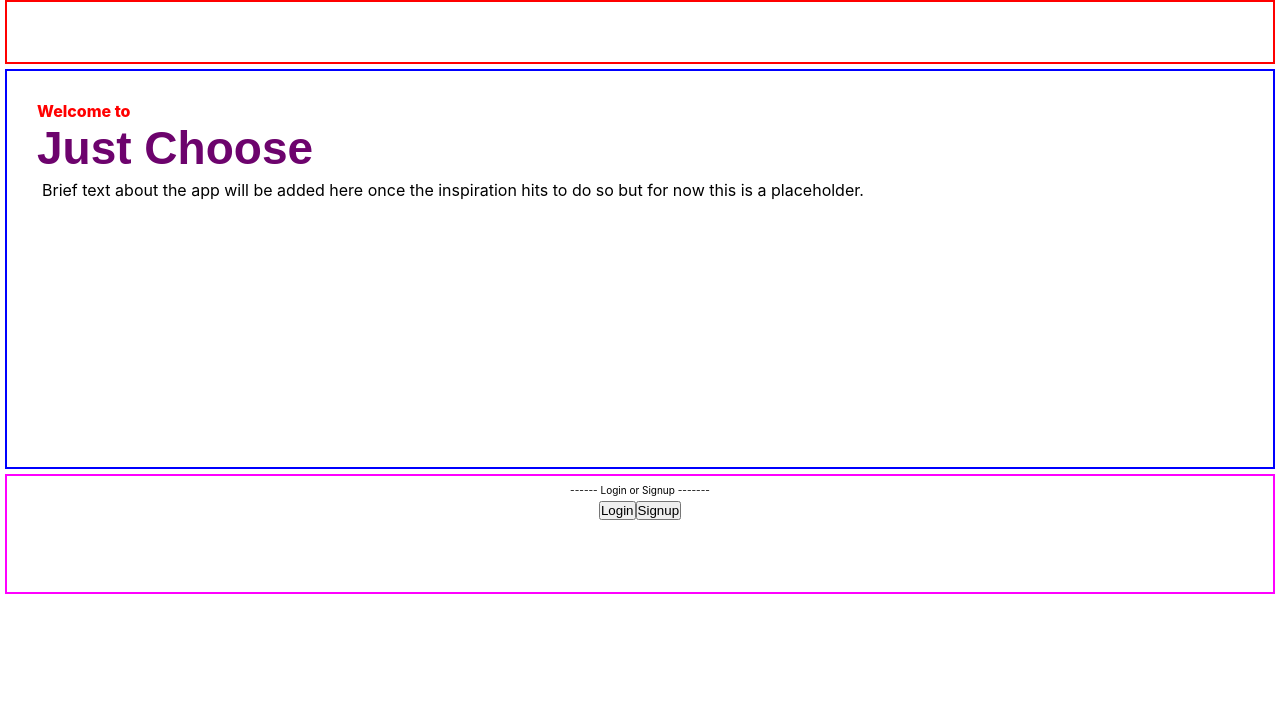
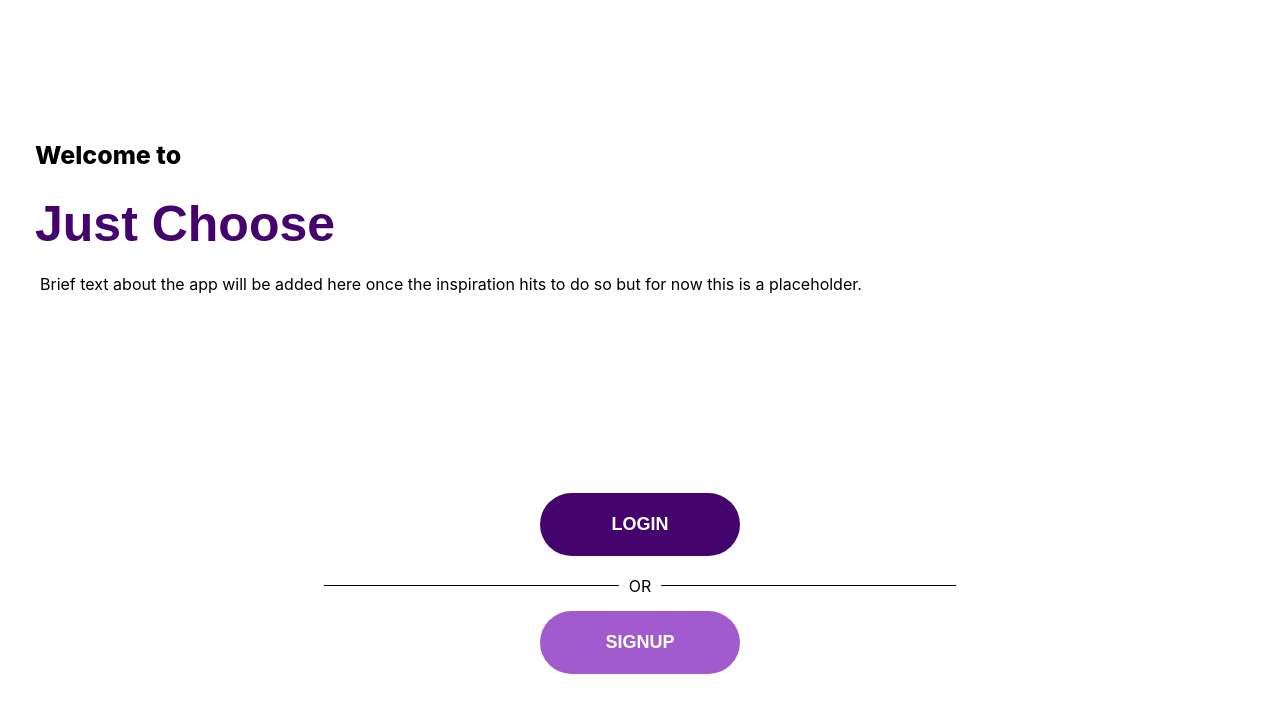
Before and after one commit to williamyap90/fe-just-choose, a React (Create React App) app: page / in a window 1280 px wide. Shown: the top 712 px of the page. Built offline with nearby package versions, Linux system fonts and the light colour scheme; a web font is replaced by a local one.

Commit message:
add app styling

```diff
--- a/src/CSS/App.css
+++ b/src/CSS/App.css
@@ -25,10 +25,10 @@ html {
     --fs-header: 4.6rem;
 
     /* Colours */
-    --clr-primary: #6d036d;
-    --clr-secondary: #996199;
-    --clr-light: #fff;
-    --clr-dark: rgb(33, 33, 33);
+    --clr-primary: #44036d;
+    --clr-secondary: #a25bce;
+    --clr-light: rgb(198, 198, 198);
+    --clr-dark: rgb(58, 58, 58);
 }
 .App {
     margin: 0 0.5rem;
@@ -36,16 +36,12 @@ html {
 
 /* Header */
 .header-container {
-    border: 2px solid red;
     min-height: 8vh;
 }
 
 /* Welcome section */
 .welcome-intro {
     text-align: left;
-    border-color: blue;
-    border-width: 2px;
-    border-style: solid;
     min-height: 50vh;
     padding: 3em;
     margin-top: 0.5rem;
@@ -54,33 +50,210 @@ html {
 
 .welcome-intro--intro {
     font-weight: var(--fw-bold);
-    font-size: var(--fs-regular);
-    color: red;
+    font-size: 2.5rem;
+    margin: 1em 0;
 }
 .welcome-intro--header {
     color: var(--clr-primary);
     font-family: var(--ff-primary);
-    font-size: var(--fs-header);
-    font-weight: var(--fw-bold);
+    font-size: 5rem;
+    font-weight: 900;
 }
-
 .welcome-intro--text {
+    margin: 1em 0;
     padding: 0.5rem;
     font-size: var(--fs-regular);
 }
 
-/*  */
-.HeaderLoginSetup {
+/* User section */
+.welcome-intro--user {
+    display: flex;
+    flex-direction: column;
     text-align: center;
-    border-color: rgb(255, 0, 255);
-    border-width: 2px;
-    border-style: solid;
     min-height: 15vh;
     padding: 0.25rem;
     margin-top: 0.5rem;
     margin-bottom: 0.5rem;
 }
+.welcome-intro--user-loggedin {
+    display: flex;
+    flex-direction: column;
+    align-items: center;
+    justify-content: space-around;
+    min-height: 22vh;
+}
+.welcome-intro--divider {
+    align-self: center;
+    width: 50%;
+    height: 10px;
+    border-bottom: 1px solid black;
+    text-align: center;
+    margin: 2em 0;
+    margin-bottom: 2.5em;
+}
+.welcome-intro--divider-text {
+    font-size: var(--fs-regular);
+    background-color: #ffffff;
+    padding: 0 10px;
+}
+.page-header-login {
+    margin-top: 1.5em;
+}
+.login-form {
+    display: flex;
+    flex-direction: column;
+    margin-top: 5em;
+    height: 50vh;
+    justify-content: space-around;
+}
 
-.HeaderLoginText {
-    padding: 0.5rem;
+.primary-button {
+    background-color: var(--clr-primary);
+    border-radius: 3em;
+    border: solid 1px transparent;
+    color: #fff;
+    font-size: 1.8em;
+    cursor: pointer;
+    width: 200px;
+    height: 3.5em;
+    font-weight: 700;
+    text-transform: uppercase;
+    transition: all 0.1s ease-in-out;
 }
+.primary-button:hover {
+    background-color: transparent;
+    border-color: var(--clr-primary);
+    color: var(--clr-primary);
+    transition: all 0.1s ease-in-out;
+}
+.secondary-button {
+    background-color: var(--clr-secondary);
+    border-radius: 3em;
+    border: solid 1px transparent;
+    color: #fff;
+    font-size: 1.8em;
+    cursor: pointer;
+    width: 200px;
+    height: 3.5em;
+    font-weight: 700;
+    text-transform: uppercase;
+    transition: all 0.1s ease-in-out;
+}
+.secondary-button:hover {
+    background-color: transparent;
+    border-color: var(--clr-secondary);
+    color: var(--clr-secondary);
+    transition: all 0.1s ease-in-out;
+}
+/* Reusable components */
+.page-header {
+    font-size: var(--fs-header);
+    color: var(--clr-primary);
+    font-family: var(--ff-primary);
+    text-align: left;
+    margin-left: 0.5em;
+}
+.input-label {
+    text-align: left;
+    margin-bottom: -2em;
+    margin-left: 1.5em;
+    font-weight: var(--fw-bold);
+    font-size: 1.8em;
+    color: var(--clr-dark);
+}
+.input-textbox {
+    font-size: var(--fs-regular);
+    align-self: center;
+    padding: 0.5em;
+    width: 90%;
+    height: 4em;
+    border-radius: 0.5em;
+    border: solid 1px var(--clr-light);
+}
+.input-textbox:active {
+    border: solid 1px var(--clr-primary);
+}
+.login-form > button {
+    margin-top: 2em;
+    align-self: center;
+    width: 300px;
+}
+.footer-signup {
+    margin-top: 1em;
+    font-size: var(--fs-regular);
+    text-decoration: none;
+    color: var(--clr-dark);
+}
+.footer-signup > span {
+    font-size: var(--fs-regular);
+    color: var(--clr-secondary);
+    font-weight: var(--fw-bold);
+}
+
+/* User profile */
+.header-user-profile {
+    min-height: 10vh;
+}
+.user-container {
+    margin-top: 2em;
+    margin-right: 2em;
+    display: flex;
+    justify-content: flex-end;
+}
+.user-container > div {
+    font-size: var(--fs-regular);
+    text-align: right;
+    display: flex;
+    flex-direction: column;
+    justify-content: center;
+    margin-right: 1em;
+}
+.user-container > div > p {
+    color: var(--clr-dark);
+    font-size: 1.8rem;
+    font-weight: 600;
+}
+.user-container > div > p > span {
+    color: var(--clr-secondary);
+    font-size: 1.8rem;
+    font-weight: 600;
+}
+.user-container > div > div > p {
+    color: #8e8e8e;
+}
+.user-avatar {
+    height: 50px;
+    width: 50px;
+    border: 2px solid var(--clr-secondary);
+    border-radius: 50%;
+}
+
+/* Restaurant filters */
+.page-header-shortlist {
+    text-align: left;
+}
+.filters > form {
+    margin-top: 3em;
+}
+.primary-button-filters {
+    margin-top: 1.25em;
+    margin-bottom: 0.25em;
+    align-self: center;
+    background-color: var(--clr-primary);
+    border-radius: 0.5em;
+    border: solid 1px transparent;
+    color: #fff;
+    font-size: 1.8em;
+    cursor: pointer;
+    width: 90%;
+    height: 3em;
+    font-weight: 700;
+    text-transform: uppercase;
+    transition: all 0.1s ease-in-out;
+}
+.primary-button-filters:hover {
+    background-color: transparent;
+    border-color: var(--clr-primary);
+    color: var(--clr-primary);
+    transition: all 0.1s ease-in-out;
+}
--- a/src/CSS/Forms.module.css
+++ b/src/CSS/Forms.module.css
@@ -1,8 +1,5 @@
-
-
 .shortlist-submission {
     width: 100%;
-
 }
 
 .shortlist-submission-button {
@@ -17,7 +14,15 @@
 }
 
 .filters-form-element {
+    align-self: center;
     margin-top: 0.7rem;
+    width: 90%;
+    font-size: var(--fs-regular);
+    align-self: center;
+    padding: 0.5em;
+    height: 3em;
+    border-radius: 0.5em;
+    border: solid 1px var(--clr-light);
 }
 
 .pagination-button {
--- a/src/CSS/Paragraphs.module.css
+++ b/src/CSS/Paragraphs.module.css
@@ -30,9 +30,9 @@
 }
 
 .shortlist-info {
-    font-size: 1rem;
+    font-size: var(--fs-regular);
     text-align: center;
-    padding: 0.3rem;
+    padding: 1rem;
 }
 .shortlisted-restaurant-info {
     text-align: center;
--- a/src/Components/Header.tsx
+++ b/src/Components/Header.tsx
@@ -9,7 +9,6 @@ interface Props {
 
 const Header = (props: Props) => {
     return (
-        <div className="header-container">
         <div className="header-user-profile">
             <UserProfile
                 loggedInUser={props.loggedInUser}
@@ -17,7 +16,6 @@ const Header = (props: Props) => {
                 loggedUserAvatar={props.loggedUserAvatar}
             />
         </div>
-        </div>
     );
 };
 
--- a/src/Components/OrganiserJourney/SubComponents/RestaurantFilters.tsx
+++ b/src/Components/OrganiserJourney/SubComponents/RestaurantFilters.tsx
@@ -61,8 +61,8 @@ export default function RestaurantFilters(props: Props) {
     };
 
     return (
-        <section className={Boxes['shortlist-filters-container']}>
-            <h1 className={Paragraphs['welcome-text']}>
+        <section className="filters">
+            <h1 className="page-header page-header-shortlist">
                 Welcome {props.loggedInUser?.name}
             </h1>
             <form className={Forms['filters-form']} onSubmit={handleSubmit}>
@@ -137,7 +137,7 @@ export default function RestaurantFilters(props: Props) {
                 </select>
 
                 <input
-                    className={Forms['filters-form-element']}
+                    className="primary-button-filters"
                     type="submit"
                     value="Find Restaurants"
                 />
--- a/src/Components/UserProfile.tsx
+++ b/src/Components/UserProfile.tsx
@@ -6,8 +6,11 @@ const UserProfile = (props: any) => {
     return (
         <div>
             {props.loggedInUser ? (
-                <div>
-                    <p>Hello {props.loggedInUser.name}!</p>
+                <div className="user-container">
+                    <div className="user-text">
+                        <p>
+                            Hello <span>{props.loggedInUser.name}</span>!
+                        </p>
                         <div
                             onClick={() => {
                                 handleClick();
@@ -15,7 +18,9 @@ const UserProfile = (props: any) => {
                         >
                             <p>Sign out</p>
                         </div>
+                    </div>
                     <img
+                        className="user-avatar"
                         src={props.loggedUserAvatar}
                         alt={props.loggedInUser.name}
                     />
--- a/src/Components/WelcomePage.tsx
+++ b/src/Components/WelcomePage.tsx
@@ -24,22 +24,23 @@ const WelcomePage = (props: Props) => {
 
             {/* checks to see if user is logged in or not. Displays login buttons vs dashboard options accordingly */}
             {props.loggedInUser ? (
-                <div className="HeaderLoginSetup">
+                <div className="welcome-intro--user-loggedin">
                     <Link to="/Dashboard">
-                        <button>Create Event</button>
+                        <button className="primary-button">Create Event</button>
                     </Link>
-                    <button>View Profile</button>
+                    <button className="secondary-button">View Profile</button>
                 </div>
             ) : (
-                <div className="HeaderLoginSetup">
-                    <p className="HeaderLoginText">
-                        ------ Login or Signup -------
-                    </p>
+                <div className="welcome-intro--user">
                     <Link to="/login-page">
-                        <button>Login</button>
+                        <button className="primary-button">Login</button>
                     </Link>
+                    <div className="welcome-intro--divider">
+                        <span className="welcome-intro--divider-text">OR</span>
+                    </div>
+
                     <Link to="/signup-page">
-                        <button>Signup</button>
+                        <button className="secondary-button">Signup</button>
                     </Link>
                 </div>
             )}
```
Also changed, not shown: src/CSS/Boxes.module.css (+16 -9 lines), src/Components/LoginPage.tsx (+26 -8 lines), src/Components/OrganiserJourney/SubComponents/ShortlistSubmission.tsx (+15 -15 lines). Lines whose indentation alone changed are shown as unchanged.
